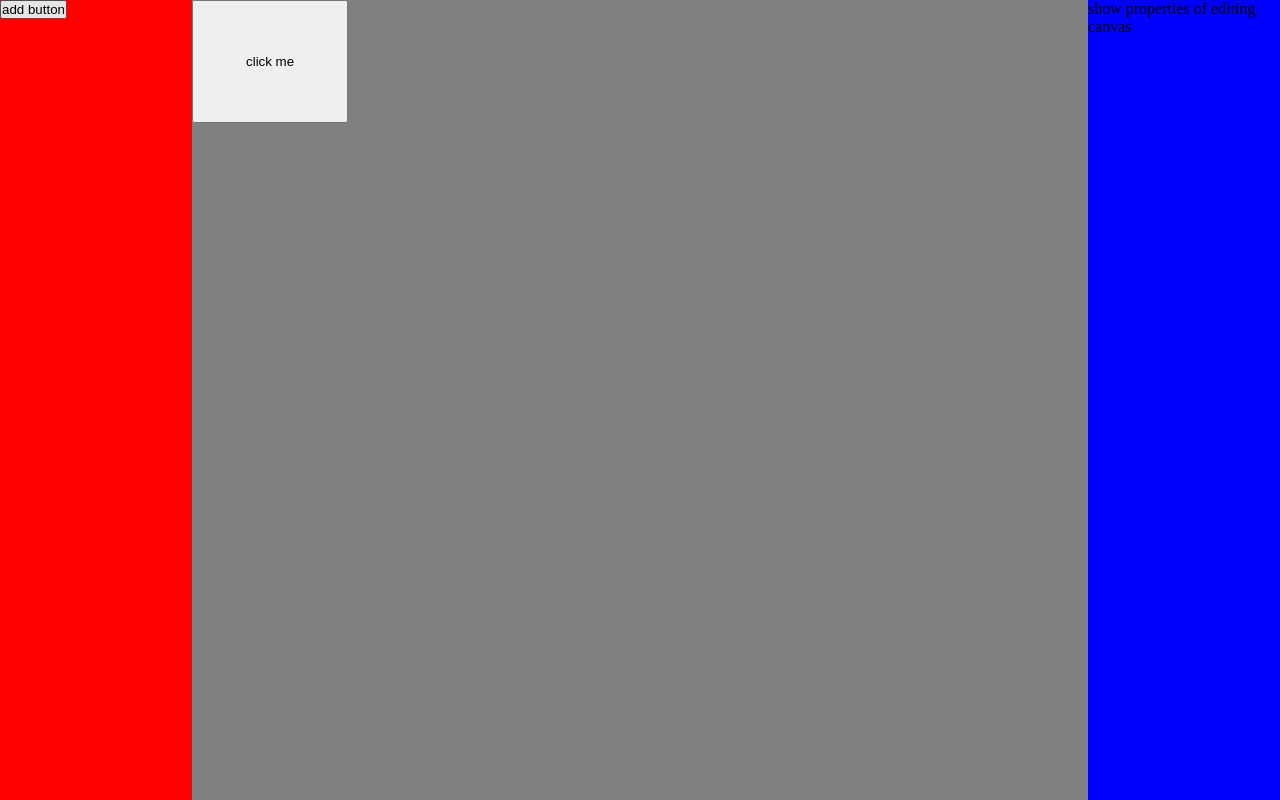
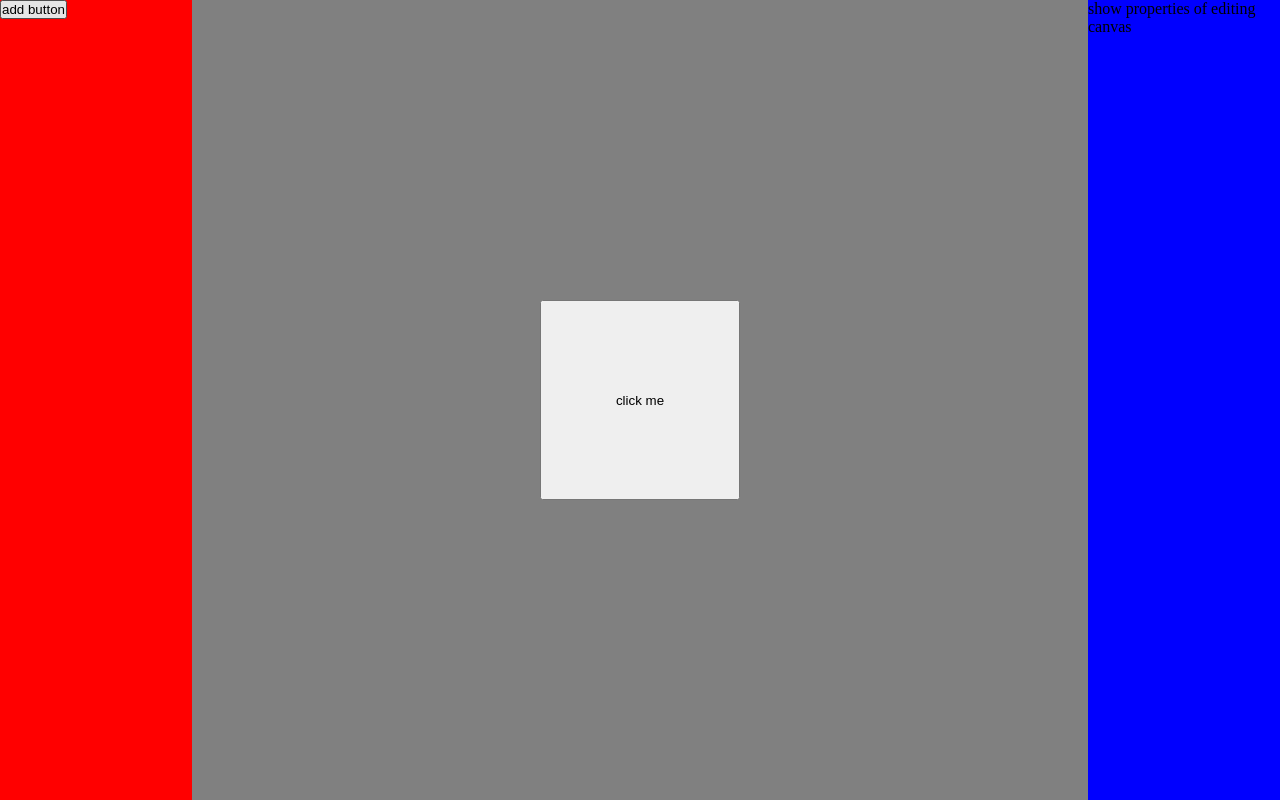
Before and after one commit to umarfromearth/itom, a Vue app: page / in a window 1280 px wide. Both pictures are taken after a click on the button "add button". Built offline with nearby package versions, Linux system fonts and the light colour scheme.

Commit message:
added: basic css compilation feature

```diff
--- /dev/null
+++ b/src/compilers/css/compiler.js
@@ -0,0 +1,21 @@
+import { onMounted, ref, watch } from "vue";
+import { useElementsStore } from "@/stores/global/elementsStore";
+
+
+export function useCSSComplier() {
+    const elementsStore = useElementsStore();
+    const css = ref("");
+    watch(elementsStore.elements, () => {
+        css.value = "";
+        for (let element of elementsStore.elements) {
+            let ruleset = "";
+            for (let prop in element.properties) {
+                if (prop == "size") {
+                    ruleset = `.${element.name}{width: ${element.properties.size.width}px; height: ${element.properties.size.height}px; }`
+                }
+            }
+            css.value += ruleset;
+        }
+    })
+    return css;
+}
--- a/src/components/elements/button/button.js
+++ b/src/components/elements/button/button.js
@@ -3,6 +3,8 @@ export default class Button {
 
     constructor(text) {
         this.text = "click me";
+
+        this.name = this.generateRandomName();
 
         this.properties = {
             size: {
@@ -12,4 +14,8 @@ export default class Button {
         }
     }
 
+    generateRandomName() {
+        return Array(10).fill(null).map(() => String.fromCharCode(((Math.floor(Math.random() * 26)) + 1) + 96)).join("")
+    }
+
 }
--- a/src/components/elements/button/implementations/canvas.vue
+++ b/src/components/elements/button/implementations/canvas.vue
@@ -1,13 +1,8 @@
 <script setup>
+const { element: button } = defineProps(["element"]);
+console.log(button.properties.size.width)
 </script>
 
 <template>
-    <button>click me</button>
+    <button :class="button.name">{{ button.text }}</button>
 </template>
-
-<style scoped>
-button {
-    padding: 52px 52px;
-    position: absolute;
-}
-</style>
--- a/src/components/layout/editing-canvas/EditingCanvas.vue
+++ b/src/components/layout/editing-canvas/EditingCanvas.vue
@@ -7,20 +7,38 @@ const elementsStore = useElementsStore();
 
 import CanvasButton from "@/components/elements/button/implementations/canvas.vue"
 import Button from '@/components/elements/button/button';
+import { onMounted, watch } from 'vue';
 editingCanvas.register(Button, CanvasButton);
+
+function focus(event) {
+    if (event.target.classList.contains("editing-canvas")) {
+        elementsStore.selected = null;
+    }
+}
+
+import { useCSSComplier } from '@/compilers/css/compiler';
+const css = useCSSComplier();
+
+onMounted(() => {
+    const style = document.createElement("style");
+    watch(css, () => {
+        style.innerText = css.value;
+    })
+    document.head.append(style);
+})
+
 
 
 </script>
 
 <template>
 
-    <div class="editing-canvas">
-
-        {{ elementsStore.selected }}
-        <div v-for="element in elementsStore.elements">
-            <component :is="editingCanvas.implementations.get(element.constructor)"
+    <div class="editing-canvas" @click="focus">
+        <!-- <span v-html="html"></span> -->
+        <template v-for="element in elementsStore.elements">
+            <component :is="editingCanvas.implementations.get(element.constructor)" :element="element"
                 @click="elementsStore.selected = element" />
-        </div>
+        </template>
     </div>
 
 </template>
@@ -33,5 +51,13 @@ editingCanvas.register(Button, CanvasButton);
     background: grey;
 
     overflow: hidden;
+
+    display: flex;
+    align-items: center;
+    justify-content: center;
+}
+
+.editing-canvas * {
+    position: absolute;
 }
 </style>
```
